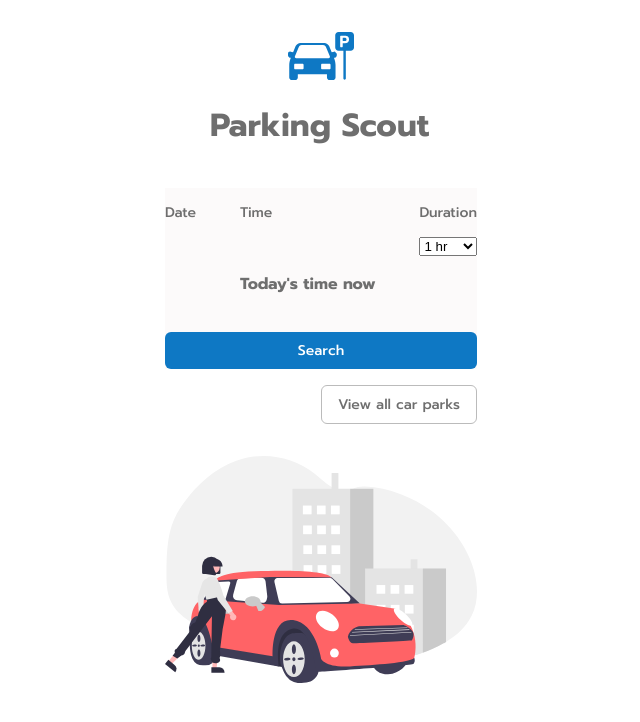
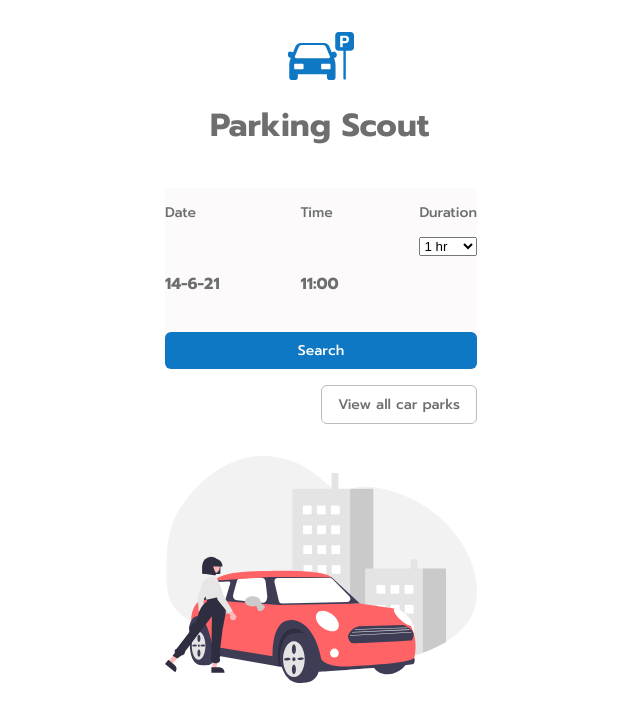
Before and after one commit to MattW-R/2021-march-parkingApp, a React (Create React App) app in the folder client/: page / in a window 1280 px wide. Shown: the top 722 px of the page, without its empty margins (319-959 px from the left). Built offline with nearby package versions, Linux system fonts and the light colour scheme.

Commit message:
page outline, time and date stamp

```diff
--- a/client/src/Component/Search/Search.css
+++ b/client/src/Component/Search/Search.css
@@ -42,3 +42,7 @@
     letter-spacing: 0;
     line-height: 21px;
 }
+
+.select {
+
+}
--- a/client/src/Component/Search/Search.js
+++ b/client/src/Component/Search/Search.js
@@ -1,9 +1,25 @@
 import './Search.css'
 
 const Search = () => {
+    let today = new Date()
 
-    const todaysDate = () => {
-        return new Date();
+    const todaysDate = (today) => {
+        let day = today.getDate()
+        let month = today.getMonth() + 1
+        let year = today.getFullYear().toString().slice(-2)
+        today = day + '-' + month + '-' + year
+        return today
+    }
+
+    const todaysTime = (today) => {
+        const hour = today.getHours()
+        const minutes = today.getMinutes()
+        if (minutes <30) {
+            today = hour + ':' + '00'
+        } else {
+            today = hour+1 + ':' + '00'
+        }
+        return today
     }
 
     return (
@@ -11,11 +27,11 @@ const Search = () => {
             <div className="search-inputs-container">
                 <div className="search-input-container">
                     <p>Date</p>
-                    <h6>{todaysDate}</h6>
+                    <h6>{todaysDate(today)}</h6>
                 </div>
                 <div className="search-input-container">
                     <p>Time</p>
-                    <h6>Today's time now</h6>
+                    <h6>{todaysTime(today)}</h6>
                 </div>
                 <div className="search-input-container">
                     <p>Duration</p>
```
